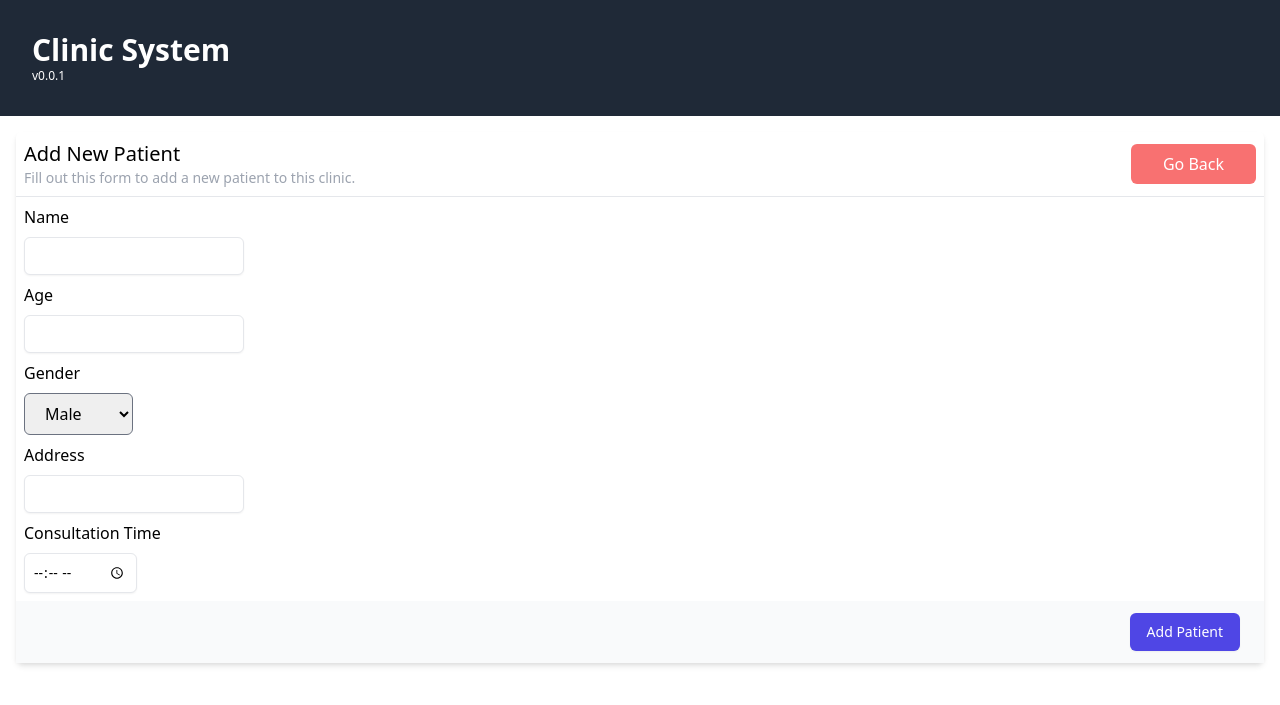
After one commit to RepeaterCreeper/Clinic-Project, a PHP site: page /add-patients.php?clinic=Joseph in a window 1280 px wide. The commit adds this page. Shown: the top 705 px of the page. Run offline with PHP 8.4, Linux system fonts and the light colour scheme.

Commit message:
:zap: Completed Task 1 and Task 2

```diff
--- a/Patient.php
+++ b/Patient.php
@@ -1,20 +1,35 @@
 <?php
 class Patient implements JsonSerializable{
+    static $idCount = 0;
+
+    private $id;
     private $name;
     private $age;
     private $gender;
     private $address;
+    private $consultation;
 
     public function __construct($name, $age, $gender, $address) {
+        $this->id = Patient::$idCount;
+        Patient::$idCount++;
+
         $this->name = $name;
         $this->age = $age;
         $this->gender = $gender;
         $this->address = $address;
+        $this->consultation = [
+            "time" => "",
+            "done" => false
+        ];
     }
 
     /**
      * Getters
      */
+    public function getId() {
+        return $this->id;
+    }
+
     public function getName() {
         return $this->name;
     }
@@ -29,6 +44,10 @@ class Patient implements JsonSerializable{
 
     public function getAddress() {
         return $this->address;
+    }
+
+    public function getConsultationDetails(String $key) {
+        return $this->consultation[$key];
     }
 
     public function jsonSerialize() {
@@ -53,4 +72,8 @@ class Patient implements JsonSerializable{
     public function setAddress(String $address) {
         $this->address = $address;
     }
+
+    public function setConsultationDetails($key, $value) {
+        $this->consultation[$key] = $value;
+    }
 }
--- /dev/null
+++ b/Utility.php
@@ -0,0 +1,16 @@
+<?php
+
+class Utility {
+    static function saveChanges() {
+        global $DATA;
+
+        $data_file = fopen('data.json', 'w');
+        fwrite($data_file, json_encode($DATA));
+        fclose($data_file);
+    }
+
+    static function loadData() {
+        $data = file_get_contents("./data.json");
+        return json_decode($data);
+    }
+}
--- /dev/null
+++ b/add-patients.php
@@ -0,0 +1,89 @@
+<?php
+require_once "init.php";
+
+if (!isset($_GET["clinic"]) || empty($_GET["clinic"]) || !property_exists($DATA->Clinics, $_GET["clinic"])) {
+    header("location: /");
+}
+
+if (isset($_POST["patientName"])) {
+    $fields = ["patientName", "patientGender", "patientAge", "patientAddress", "consultationTime"];
+
+    foreach ($fields as $field) {
+        if (empty($field)) return;
+    }
+
+    if (isset($_GET["clinic"]) && !empty($_GET["clinic"])) {
+        $patient = new Patient($_POST["patientName"], $_POST["patientAge"], $_POST["patientGender"], $_POST["patientAddress"]);
+        $patient->setConsultationDetails("time", $_POST["consultationTime"]);
+
+        array_push($DATA->Clinics->{$_GET["clinic"]}, $patient);
+        Utility::saveChanges();
+
+        header("location: /view-patients.php?clinic={$_GET['clinic']}");
+    }
+}
+?>
+
+
+<!DOCTYPE html>
+<html lang="en">
+
+<head>
+    <meta charset="UTF-8">
+    <meta http-equiv="X-UA-Compatible" content="IE=edge">
+    <meta name="viewport" content="width=device-width, initial-scale=1.0">
+    <title>Clinic System</title>
+
+    <link href="https://unpkg.com/tailwindcss@^2/dist/tailwind.min.css" rel="stylesheet">
+</head>
+
+<body>
+    <div class="p-8 block bg-gray-800 text-white">
+        <h1 class="text-3xl font-bold">Clinic System</h1>
+        <p class="text-xs"><?= $VERSION; ?></p>
+    </div>
+
+    <div class="rounded-md m-4 flex flex-col shadow-md divide-solid divide-y">
+        <div class="flex-1 flex justify-between items-center p-2 rounded-md">
+            <div>
+                <h1 class="font-medium text-xl">Add New Patient</h1>
+                <p class="text-sm text-gray-400">Fill out this form to add a new patient to this clinic.</p>
+            </div>
+            <a class="bg-red-400 px-8 py-2 font-medium text-white rounded-md hover:bg-red-600" href="index.php">Go Back</a>
+        </div>
+        <div class="sm:overflow-hidden grid grid-cols-2">
+            <form method="POST" class="col-span-2">
+                <div class="col-span-2 m-2">
+                    <label for="patientName" class="block font-medium mb-2">Name</label>
+                    <input id="patientName" name="patientName" type="text" class="border border-gray-200 outline-none rounded-md p-2 text-sm shadow-sm focus:ring-2" />
+                </div>
+                <div class="col-span-2 m-2">
+                    <label for="patientAge" class="block font-medium mb-2">Age</label>
+                    <input id="patientAge" name="patientAge" type="number" class="border border-gray-200 outline-none rounded-md p-2 text-sm shadow-sm focus:ring-2" />
+                </div>
+                <div class="col-span-2 m-2">
+                    <label for="patientGender" class="block font-medium mb-2">Gender</label>
+                    <select name="patientGender" class="block border rounded-md border-gray-500 py-2 px-4">
+                        <option value="male">Male</option>
+                        <option value="male">Female</option>
+                    </select>
+                </div>
+                <div class="col-span-2 m-2">
+                    <label for="patientAddress" class="block font-medium mb-2">Address</label>
+                    <input id="patientAddress" name="patientAddress" type="text" class="border border-gray-200 outline-none rounded-md p-2 text-sm shadow-sm focus:ring-2" />
+                </div>
+                <div class="col-span-2 m-2">
+                    <label for="consultationTime" class="block font-medium mb-2">Consultation Time</label>
+                    <input id="consultationTime" name="consultationTime" type="time" class="border border-gray-200 outline-none rounded-md p-2 text-sm shadow-sm focus:ring-2" />
+                </div>
+                <div class="col-span-2 px-4 py-3 bg-gray-50 text-right sm:px-6">
+                    <button type="submit" class="block inline-flex justify-end py-2 px-4 border border-transparent shadow-sm text-sm font-medium rounded-md text-white bg-indigo-600 hover:bg-indigo-700 focus:outline-none focus:ring-2 focus:ring-offset-2 focus:ring-indigo-500">
+                        Add Patient
+                    </button>
+                </div>
+            </form>
+        </div>
+    </div>
+</body>
+
+</html>
--- /dev/null
+++ b/data.json
@@ -0,0 +1 @@
+{"Clinics":{"Joseph":[]}}
--- a/init.php
+++ b/init.php
@@ -1,7 +1,8 @@
 <?php
 
+require_once "Utility.php";
 require_once "Clinic.php";
 require_once "Patient.php";
 
 $VERSION = "v0.0.1";
-$CLINICS = [];
+$DATA = Utility::loadData();
```
Also changed, not shown: index.php (+9 -1 lines), new-clinic.php (+30 -5 lines), view-patients.php (added, +138 -0 lines).
